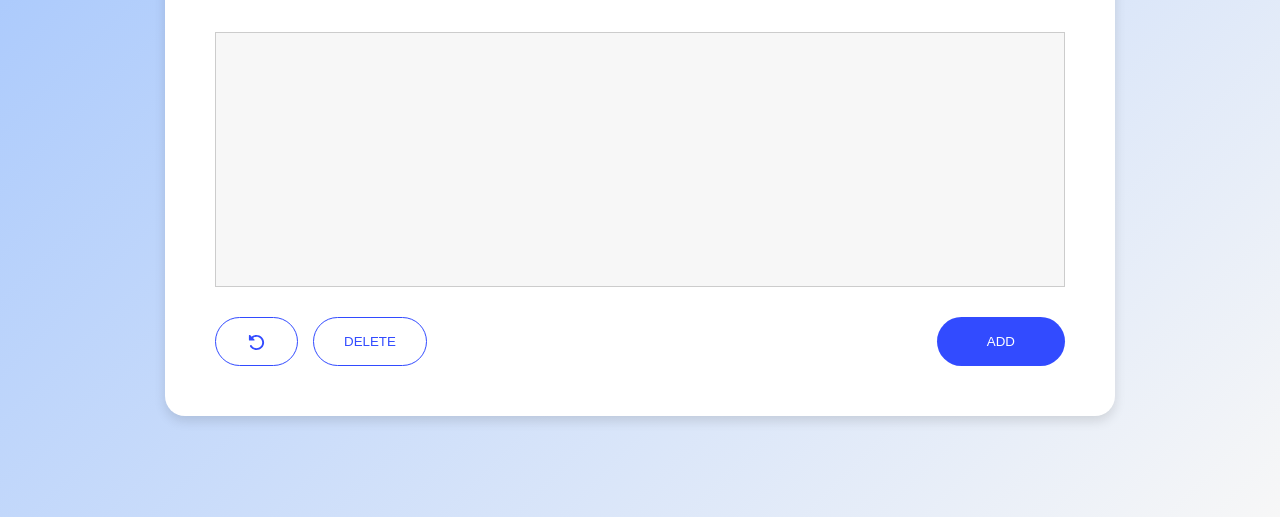
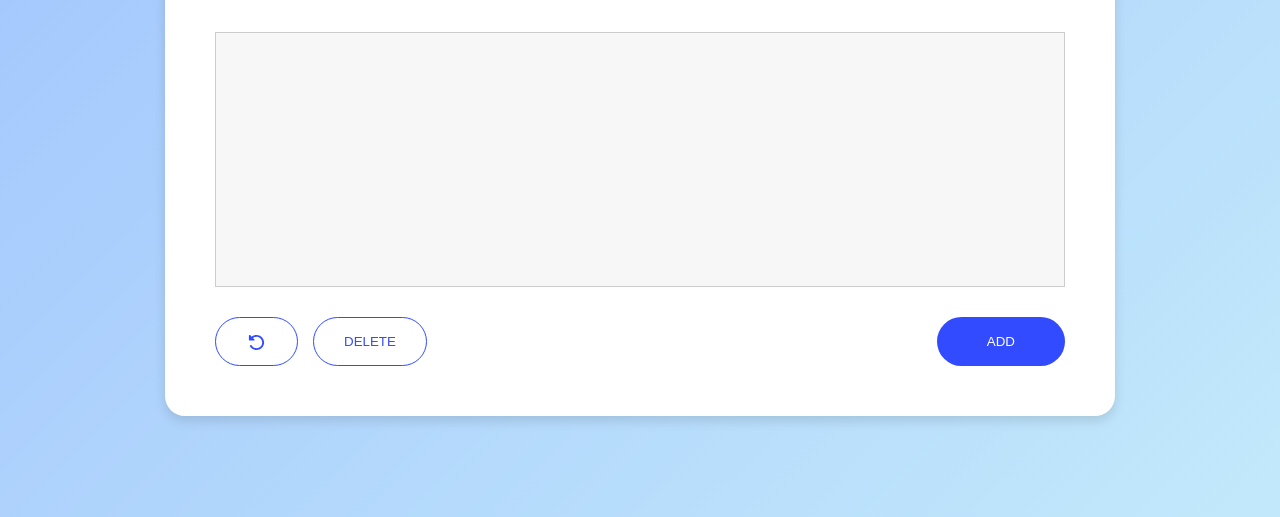
Before and after one commit to Gupramallo/vanilla-logitravel-test, a website built with Vite: page index.html in a window 1280 px wide. Shown: the part 283-800 px from the top of the page. Built offline with nearby package versions, Linux system fonts and the light colour scheme.

Commit message:
fix background

```diff
--- a/css/styles.css
+++ b/css/styles.css
@@ -1,6 +1,6 @@
 :root {
   --color-item-background-1: #a1c4fd;
-  --color-item-background-2: #f7f7f7;
+  --color-item-background-2: #c2e9fb;
   --color-item-list-background: #f7f7f7;
   --color-item-list-border: #cccccc;
   --color-text: #333333;
```
